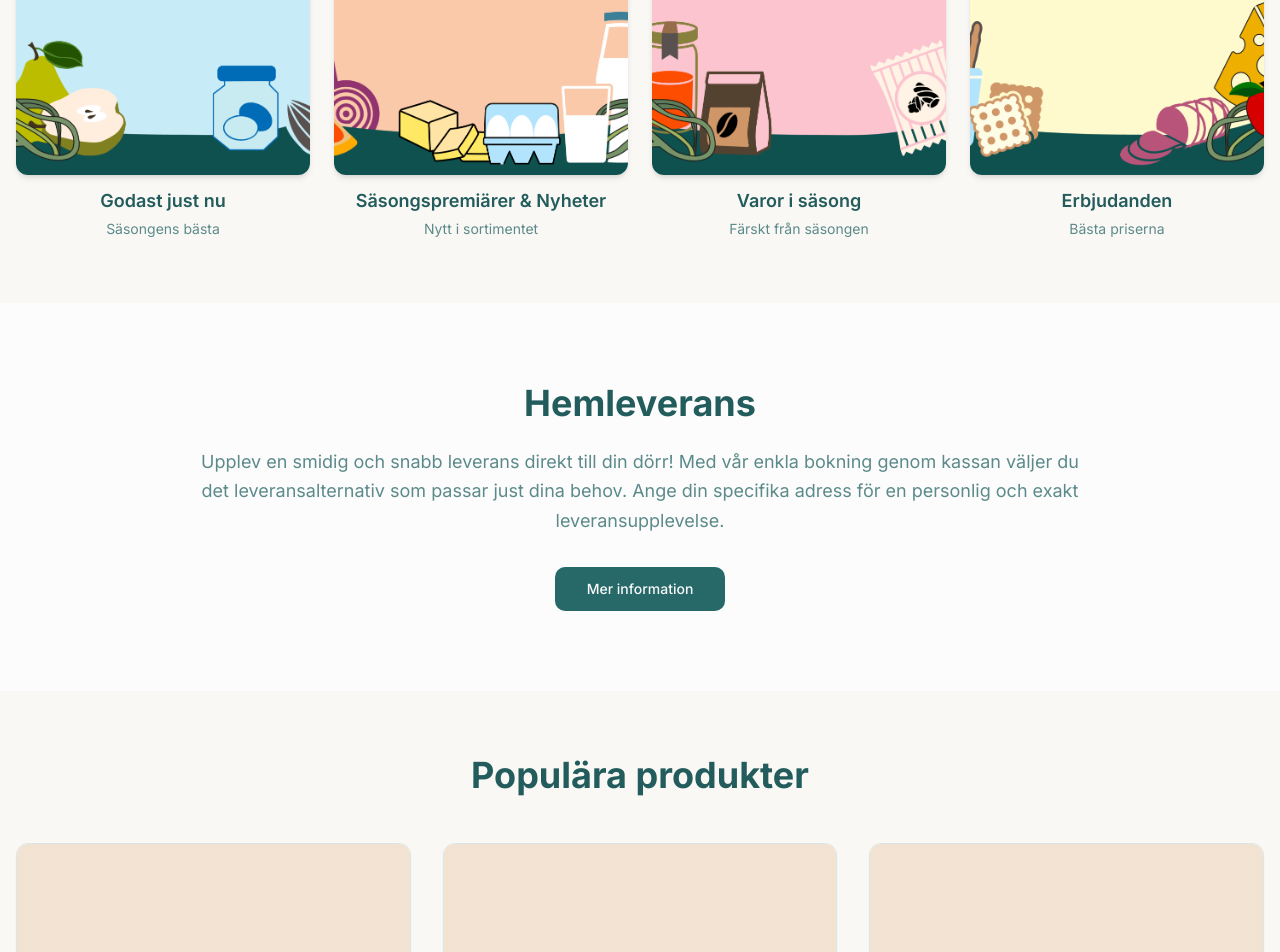
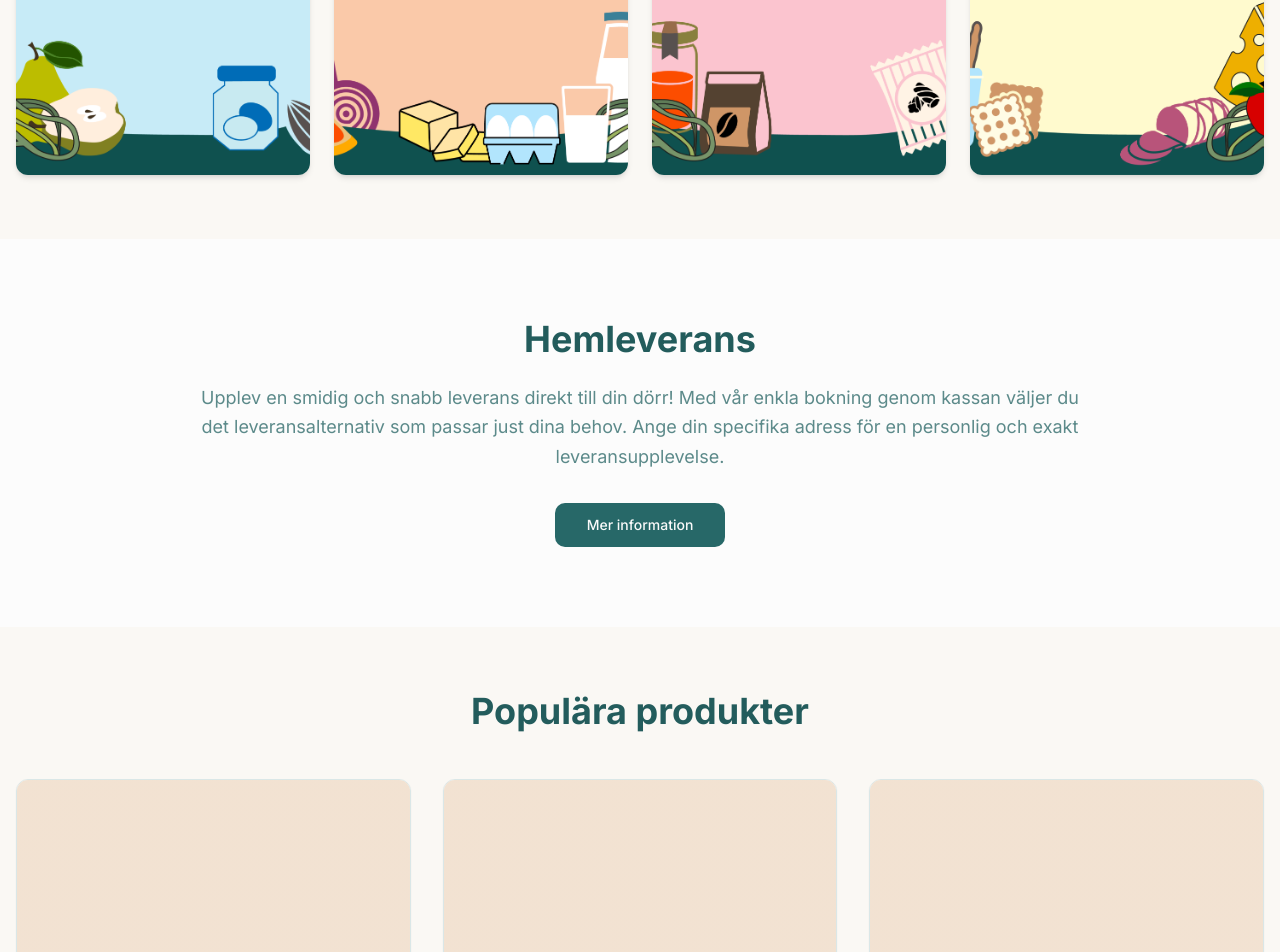
Before and after one commit to Onepiecedad/Hasselblads_Livs, a React (Vite) app: page / in a window 1280 px wide. Shown: the part 864-1816 px from the top of the page. Built offline with nearby package versions, Linux system fonts and the light colour scheme; the HTML template or start-up script is replaced by a standard one.

Commit message:
Update home page card texts

```diff
--- a/src/pages/Home.tsx
+++ b/src/pages/Home.tsx
@@ -76,10 +76,6 @@ const Home = () => {
                       className="w-full h-full object-cover group-hover:scale-105 transition-transform duration-300"
                     />
                   </div>
-                  <div className="mt-3 text-center">
-                    <h3 className="text-lg font-semibold mb-1">{category.title}</h3>
-                    <p className="text-sm text-muted-foreground">{category.description}</p>
-                  </div>
                 </div>
               </Link>
             ))}
```
